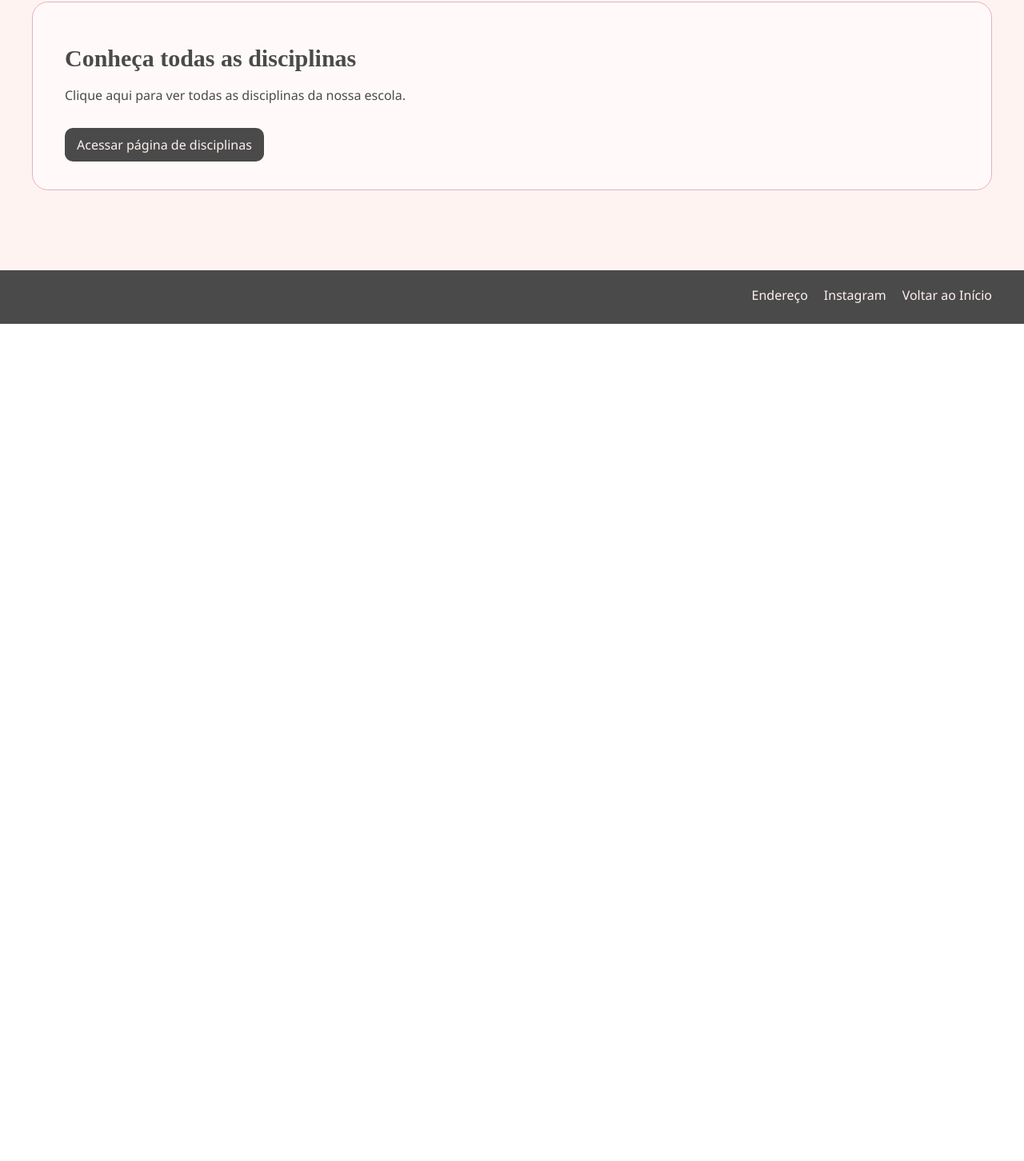
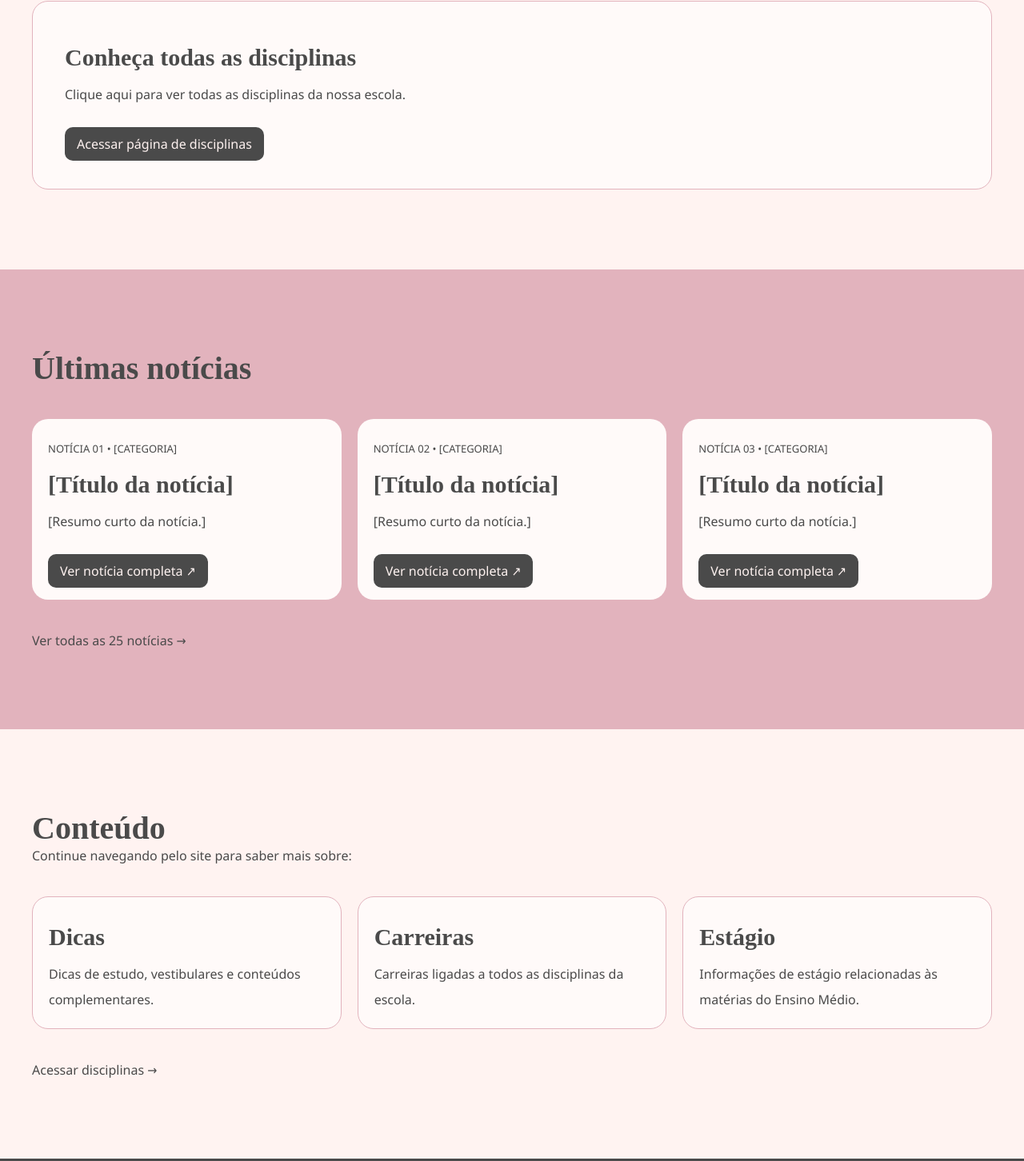
Before and after one commit to marinaliima/projeto-final, a plain HTML site: page index.html in a window 1280 px wide. Shown: the part 1331-2783 px from the top of the page at 80% size. Before the commit the page ends 1736 px from the top, so only its background shows below. Drawn offline with Linux system fonts and the light colour scheme.

Commit message:
feat: adiciona notícias e conteúdo na página inicial

```diff
--- a/css/style.css
+++ b/css/style.css
@@ -19,24 +19,24 @@ header {
     align-items: center;
 }
 
-#logo {
+.logo {
     font-family: 'Times New Roman', Times, serif;
     font-size: 20px;
 }
 
-#menu {
+.menu {
     display: flex;
     flex-direction: row;
     gap: 20px;
 }
 
-#menu a {
+.menu a {
     text-decoration: none;
     color: #fef2f0;
     padding-bottom: 5px;
 }
 
-#menu a:hover {
+.menu a:hover {
     color: #E2B3BD;
     border-bottom: solid;
     border-width: 2px;
@@ -54,7 +54,7 @@ header {
     display: flex;
     flex-direction: row;
     align-items: center;
-    gap: 80px;
+    gap: 40px;
     justify-content: space-between;
 }
 
@@ -82,7 +82,7 @@ h1 {
 }
 
 #botoes a {
-    padding: 15px;
+    padding: 10px 15px;
     background-color: #4a4a4a;
     color: #fef2f0;
     border-radius: 10px;
@@ -101,14 +101,15 @@ h1 {
     background-color: #FFFAF9;
     padding: 40px;
     border-radius: 20px;
+    margin-right: 80px;
 }
 
 #disciplina-02 {
-    margin-left: 50px;
     background-color: #4a4a4a;
     padding: 40px;
     border-radius: 20px;
     color: #fef2f0;
+    margin-left: 80px;
 }
 
 #pequeno {
@@ -117,15 +118,32 @@ h1 {
     font-size: small;
 }
 
+#disciplina-01 a {
+    font-family: 'Times New Roman', Times, serif;
+    font-size: 40px;
+    text-decoration: none;
+    color: #4a4a4a;
+}
+
+#disciplina-02 a {
+    font-family: 'Times New Roman', Times, serif;
+    font-size: 40px;
+    text-decoration: none;
+    color: #fef2f0
+}
+
+#disciplinas-inicio section:hover {
+    transform: translateX(-20px);
+}
+
 h2 {
     font-family: 'Times New Roman', Times, serif;
     font-size: 40px;
 }
 
 #disciplinas {
-    padding: 40px;
+    padding: 100px 40px;
     background-color: #FFF3F1;
-    height: 100vh;
     display: flex;
     flex-direction: column;
     justify-content: center;
@@ -176,25 +194,88 @@ h3 {
     line-height: 2;
 }
 
+#noticias {
+    background-color: #E2B3BD;
+    padding: 100px 40px;
+    display: flex;
+    flex-direction: column;
+    justify-content: center;
+    align-items: flex-start;
+    gap: 40px;
+}
+
+#noticias-row {
+    display: flex;
+    flex-direction: row;
+    justify-content: space-between;
+    width: 100%;
+    gap: 20px;
+}
+
+.noticia {
+    width: 40%;
+    padding: 20px;
+    background-color: #FFFAF9;
+    border-radius: 20px;
+    line-height: 2;
+}
+
+.noticia p {
+    margin-bottom: 30px;
+}
+
+.noticia a {
+    padding: 10px 15px;
+    background-color: #4a4a4a;
+    color: #fef2f0;
+    border-radius: 10px;
+    text-decoration: none;
+}
+
+#acessar-noticias a, #acessar-disciplinas a {
+    color: #4a4a4a;
+    text-decoration: none;
+}
+
+#acessar-noticias a:hover, #acessar-disciplinas a:hover {
+    border-bottom: solid;
+    border-width: 1.5px;
+}
+
+#conteudo {
+    background-color: #FFF3F1;
+    padding: 100px 40px;
+    display: flex;
+    flex-direction: column;
+    justify-content: center;
+    align-items: flex-start;
+    gap: 40px;
+}
+
+#conteudos {
+    display: flex;
+    flex-direction: row;
+    justify-content: space-between;
+    width: 100%;
+    gap: 20px;
+}
+
+.conteudo {
+    width: 50%;
+    padding: 20px;
+    background-color: #FFFAF9;
+    border: solid 1px #E2B3BD;
+    border-radius: 20px;
+    line-height: 2;
+}
+
 footer {
     padding: 20px 40px;
     display: flex;
     flex-direction: row;
-    justify-content: flex-end;
+    justify-content: space-between;
     gap: 20px;
     background-color: #4a4a4a;
     color: #fef2f0;
     align-items: flex-start;
 }
-
-footer a {
-    color: #fef2f0;
-    text-decoration: none;
-    padding-bottom: 5px;
-}
-
-footer a:hover {
-    border-bottom: solid;
-    border-width: 2px;
-    color: #E2B3BD;
-}
--- a/index.html
+++ b/index.html
@@ -8,10 +8,10 @@
 
     <body>
         <header>
-            <section id="logo">
+            <section class="logo">
                 <p>Inglês e Filosofia</p>
             </section>
-            <section id="menu">
+            <section class="menu">
                 <a href="index.html" id="sinal">Home</a>
                 <a href="pages/disciplinas.html">Disciplinas</a>
                 <a href="pages/noticias.html">Notícias</a>
@@ -22,22 +22,22 @@
         <main>
             <section id="inicio">
                 <section id="introducao">
-                    <p id="letras-pequenas">SENAI Valinhos • Portal de Matérias</p>
+                    <span id="letras-pequenas">SENAI Valinhos • Portal de Matérias</span>
                     <h1>Duas formas de ampliar o seu mundo.</h1>
                     <p>Estude Inglês e Filosofia, acompanhe notícias, descubra carreiras e se prepare para estágio e vestibulares em um só lugar.</p>
                     <section id="botoes">
-                        <a href="#disciplinas">Ver disciplinas do site</a>
-                        <a href="#noticias">Últimas notícias</a>
+                        <a href="#disciplinas">Ver disciplinas do site ↓</a>
+                        <a href="#noticias">Últimas notícias ↓</a>
                     </section>
                 </section>
                 <section id="disciplinas-inicio">
                     <section id="disciplina-01">
                         <p id="pequeno">Disciplina 01</p>
-                        <h2>Inglês</h2>
+                        <a href="pages/home-ingles.html">Inglês</a>
                     </section>
                     <section id="disciplina-02">
                         <p id="pequeno">Disciplina 02</p>
-                        <h2>Filosofia</h2>
+                        <a href="pages/home-filosofia.html">Filosofia</a>
                     </section>
                 </section>
             </section>
@@ -64,12 +64,70 @@
                     <a href="pages/disciplinas.html">Acessar página de disciplinas</a>
                 </section>
             </section>
+
+            <section id="noticias">
+                <section>
+                    <h2>Últimas notícias</h2>
+                </section>
+                <section id="noticias-row">
+                    <article class="noticia">
+                        <span id="letras-pequenas">Notícia 01 • [Categoria]</span>
+                        <h3>[Título da notícia]</h3>
+                        <p>[Resumo curto da notícia.]</p>
+                        <a href="pages/noticia-01.html">Ver notícia completa ↗</a>
+                    </article>
+                    <article class="noticia">
+                        <span id="letras-pequenas">Notícia 02 • [Categoria]</span>
+                        <h3>[Título da notícia]</h3>
+                        <p>[Resumo curto da notícia.]</p>
+                        <a href="pages/noticia-01.html">Ver notícia completa ↗</a>
+                    </article>
+                    <article class="noticia">
+                        <span id="letras-pequenas">Notícia 03 • [Categoria]</span>
+                        <h3>[Título da notícia]</h3>
+                        <p>[Resumo curto da notícia.]</p>
+                        <a href="pages/noticia-01.html">Ver notícia completa ↗</a>
+                    </section>
+                </article>
+                <section id="acessar-noticias">
+                    <a href="pages/noticias.html">Ver todas as 25 notícias →</a>
+                </section>
+            </section>
+
+            <section id="conteudo">
+                <section>
+                    <h2>Conteúdo</h2>
+                    <p>Continue navegando pelo site para saber mais sobre:</p>
+                </section>
+                <section id="conteudos">
+                    <article class="conteudo">
+                        <h3>Dicas</h3>
+                        <p>Dicas de estudo, vestibulares e conteúdos complementares.</p>
+                    </article>
+                    <article class="conteudo">
+                        <h3>Carreiras</h3>
+                        <p>Carreiras ligadas a todos as disciplinas da escola.</p>
+                    </article>
+                    <article class="conteudo">
+                        <h3>Estágio</h3>
+                        <p>Informações de estágio relacionadas às matérias do Ensino Médio.</p>
+                    </article>
+                </section>
+                <section id="acessar-disciplinas">
+                    <a href="pages/disciplinas.html">Acessar disciplinas →</a>
+                </section>
+            </section>
         </main>
 
         <footer>
-            <a href="">Endereço</a>
-            <a href="">Instagram</a>
-            <a href="index.html">Voltar ao Início</a>
+            <section class="logo">
+                <p>Inglês e Filosofia</p>
+            </section>
+            <section class="menu">
+                <a href="">Endereço</a>
+                <a href="">Instagram</a>
+                <a href="index.html">Voltar ao Início</a>
+            </section>
         </footer>
     </body>
 </html>
```
